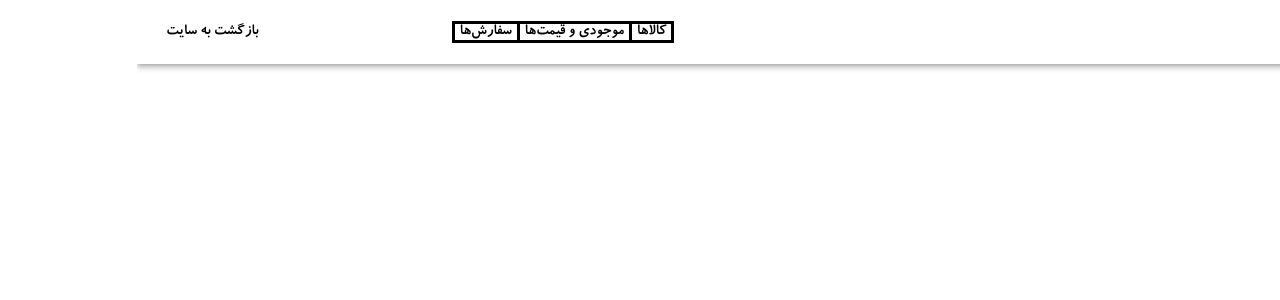
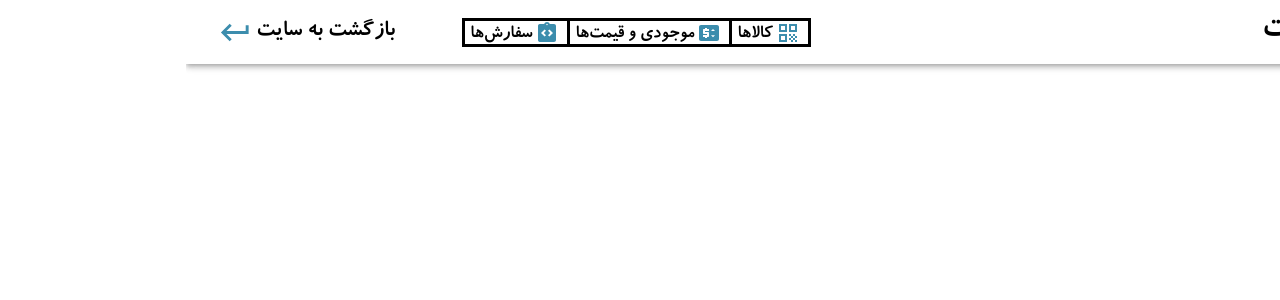
Before and after one commit to MissFazak/Maktab66-Project-Faeze-Gholami, a React (Create React App) app in the folder halcyon-shop/: page /dashboard in a window 1280 px wide. Shown: the top 300 px of the page. Built offline with nearby package versions, Linux system fonts and the light colour scheme.

Commit message:
fix: manage some thing in dashboard header and pages of management

```diff
--- a/halcyon-shop/src/assets/css/_dashboard.scss
+++ b/halcyon-shop/src/assets/css/_dashboard.scss
@@ -1,56 +1,68 @@
-.boxing{
+.boxing {
 
-    a{
+  a {
+      font-size: 1.2em;
     border: solid;
     border-left: none;
     color: black;
 
-        &:last-child{
+    &:last-child {
       border-left: solid;
     }
-
-
+  }
 }
 
-
+.managePage {
+  width: 60%;
+  margin: auto;
+  font-size: 1.5em;
 }
 
-.managePage{
-    width: 70%;
-    margin: auto;
-}
-
-.managePageTable{
+.managePageTable {
   border: solid;
   border-left: none;
   margin-top: 10px;
-    table{
+  table {
     width: 100%;
     border-spacing: 0;
   }
 
-    th{
-        background-color: gray;
+  img {
+    width: 50px;
+    padding: 5px;
+  }
+
+  th {
+    background-color: #3C8DAD;
     border: none;
     border-left: solid black;
-
   }
 
-    td{
+  td {
     border-left: solid black;
   }
 }
 
-tr:nth-child(odd){
-    background-color: rgb(219, 212, 212);
+tr:nth-child(odd) {
+  background-color: #3c8dad33;
 }
 
-.topTable{
+.topTable {
   display: flex;
   justify-content: space-between;
 
-    button{
+  button {
     height: 40px;
-        margin-top:20px ;
+    font-size: 1em;
+    margin-top: 45px;
+  }
+
+  .radioGroup{
+    margin-top: 15px;
+
+      span{
+
+          font-size: .8em;
       }
   }
+}
--- a/halcyon-shop/src/assets/css/main.scss
+++ b/halcyon-shop/src/assets/css/main.scss
@@ -22,9 +22,6 @@ a {
   color: black;
 }
 
-img {
-  width: 30px;
-}
 
 .grayBut {
   background-color: #454e53;
--- a/halcyon-shop/src/components/DashboardHead.jsx
+++ b/halcyon-shop/src/components/DashboardHead.jsx
@@ -4,6 +4,11 @@ import Box from "@mui/material/Box";
 import { Grid } from "@mui/material";
 import Toolbar from "@mui/material/Toolbar";
 import Typography from "@mui/material/Typography";
+import AssignmentIndIcon from '@mui/icons-material/AssignmentInd';
+import QrCodeIcon from '@mui/icons-material/QrCode';
+import PriceChangeIcon from '@mui/icons-material/PriceChange';
+import IntegrationInstructionsIcon from '@mui/icons-material/IntegrationInstructions';
+import KeyboardReturnIcon from '@mui/icons-material/KeyboardReturn';
 
 
 import { Link,NavLink } from "react-router-dom";
@@ -16,15 +21,44 @@ export default function DashboardHead() {
       <Box sx={{ flexGrow: 1 }}>
         <AppBar position="static" color="transparent">
           <Toolbar>
-            <Typography variant="h6" component="div" sx={{ flexGrow: 1 }} xs={3}>
+            <Typography variant="h4" component="div" sx={{ flexGrow: 1 }} xs={3}>
+              <AssignmentIndIcon
+              fontSize="large"
+              color="primary"
+              sx={{ marginBottom: "-12px", paddingX: "3px" }}
+              />
               پنل مدیریت
             </Typography>
             <Grid item container className="boxing" sx={{ flexGrow: 1 }} xs={4}>
-              <NavLink to={{pathname:'manage-page'}}>کالاها</NavLink>
-              <Link to={{pathname:'manage-of-sp'}}>موجودی‌ و قیمت‌ها</Link>
-              <Link to={{pathname:'order-page'}}>سفارش‌ها</Link>
+              <NavLink to={{pathname:'manage-page'}}>
+              <QrCodeIcon
+              fontSize="medium"
+              color="primary"
+              sx={{ marginBottom: "-8px", paddingX: "3px" }}
+              />
+                کالاها</NavLink>
+              <Link to={{pathname:'manage-of-sp'}}>
+              <PriceChangeIcon
+              fontSize="medium"
+              color="primary"
+              sx={{ marginBottom: "-8px", paddingX: "3px" }}
+              />
+                موجودی‌ و قیمت‌ها</Link>
+              <Link to={{pathname:'order-page'}}>
+              <IntegrationInstructionsIcon
+              fontSize="medium"
+              color="primary"
+              sx={{ marginBottom: "-8px", paddingX: "3px" }}
+              />
+                سفارش‌ها</Link>
             </Grid>
-            <Link to={{pathname:'..//'}} xs={1}>بازگشت به سایت</Link>
+            <Link to={{pathname:'..//'}} xs={1}><Typography variant="h5">بازگشت به سایت
+            <KeyboardReturnIcon
+              fontSize="large"
+              color="primary"
+              sx={{ marginBottom: "-15px", paddingX: "3px" }}
+              />
+            </Typography></Link>
           </Toolbar>
         </AppBar>
       </Box>
--- a/halcyon-shop/src/pages/ManagePage.jsx
+++ b/halcyon-shop/src/pages/ManagePage.jsx
@@ -14,7 +14,7 @@ export default function CustomizedTables() {
     <div className="managePage">
 
       <div className="topTable">
-        <h3>مدیریت کالاها</h3>
+        <h2>مدیریت کالاها</h2>
         <Button variant="contained" color="primary">افزودن کالا</Button>
       </div>
       <div className="managePageTable">
--- a/halcyon-shop/src/pages/OrderPage.jsx
+++ b/halcyon-shop/src/pages/OrderPage.jsx
@@ -21,7 +21,7 @@ export default function CustomizedTables() {
       <div className="managePage">
         <div className="topTable">
           <h3>مدیریت سفارش‌ها</h3>
-          <FormControl>
+          <FormControl className="radioGroup">
             <RadioGroup
               row
               aria-labelledby="demo-row-radio-buttons-group-label"
```
Lines whose indentation alone changed are shown as unchanged.
